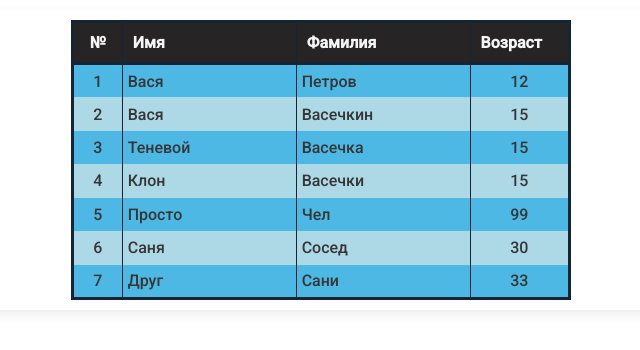
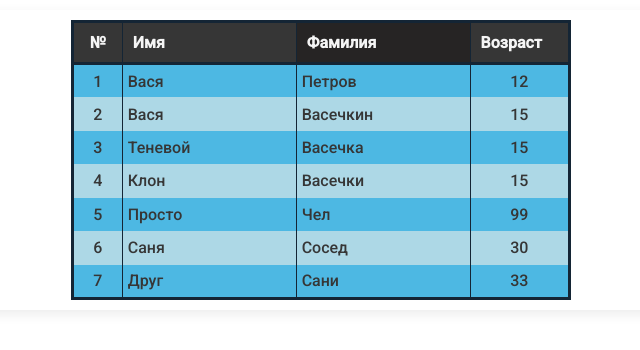
Before and after one commit to Kamikadze-Prog/Level-3, a plain HTML site: page index.html in a window 1280 px wide. In both pictures the pointer is over the element 640 px from the left and 42 px from the top of the page. Shown: the whole page, without its empty margins (319-959 px from the left). Drawn offline with Linux system fonts and the light colour scheme.

Commit message:
thead change all tr to single tr hover effect

```diff
--- a/style/style.css
+++ b/style/style.css
@@ -15,7 +15,6 @@
 }
 
 table {
-
     table-layout: fixed;
     width: 500px;
     border-collapse: collapse;
@@ -70,7 +69,6 @@ tr {
 }
 
 td {
-
     padding: 5px;
     font-family: Roboto, sans-serif;
     font-size: 16px;
@@ -81,7 +79,7 @@ th, td {
     border-left: 1px solid #142535;;
 }
 
-thead :hover{
+thead tr :hover{
     background-color: #262424;
     cursor: pointer;
 }
```
